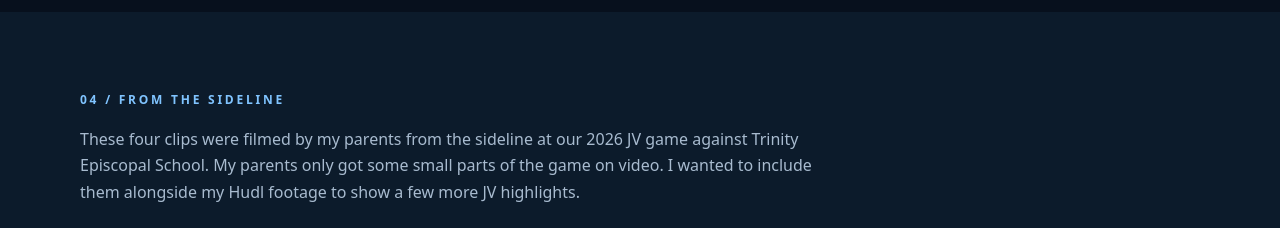
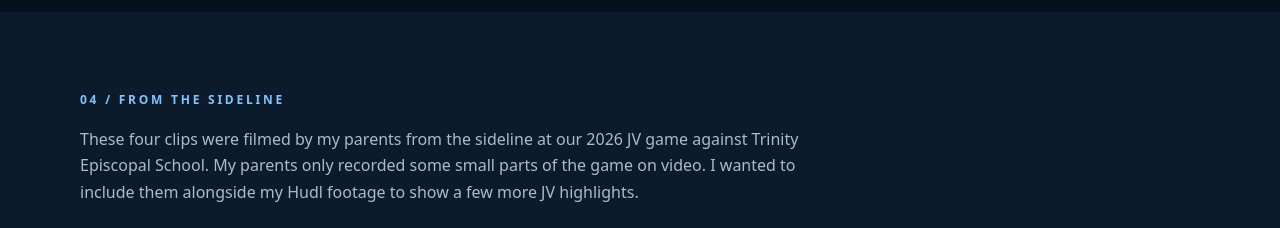
Before and after one commit to BHM-ftb/My_football_website, a plain HTML site: page index.html in a window 1280 px wide. Shown: the part 4260-4488 px from the top of the page. Drawn offline with Linux system fonts and the light colour scheme.

Commit message:
Update text for clarity in index.html

```diff
--- a/index.html
+++ b/index.html
@@ -238,7 +238,7 @@
       04 / From the sideline
      </div>
      <p class="sub">
-      These four clips were filmed by my parents from the sideline at our 2026 JV game against Trinity Episcopal School. My parents only got some small parts of the game on video.
+      These four clips were filmed by my parents from the sideline at our 2026 JV game against Trinity Episcopal School. My parents only recorded some small parts of the game on video.
       I wanted to include them alongside my Hudl footage to show a few more JV highlights.
      </p>
      <div class="grid" id="trinityGrid">
```
